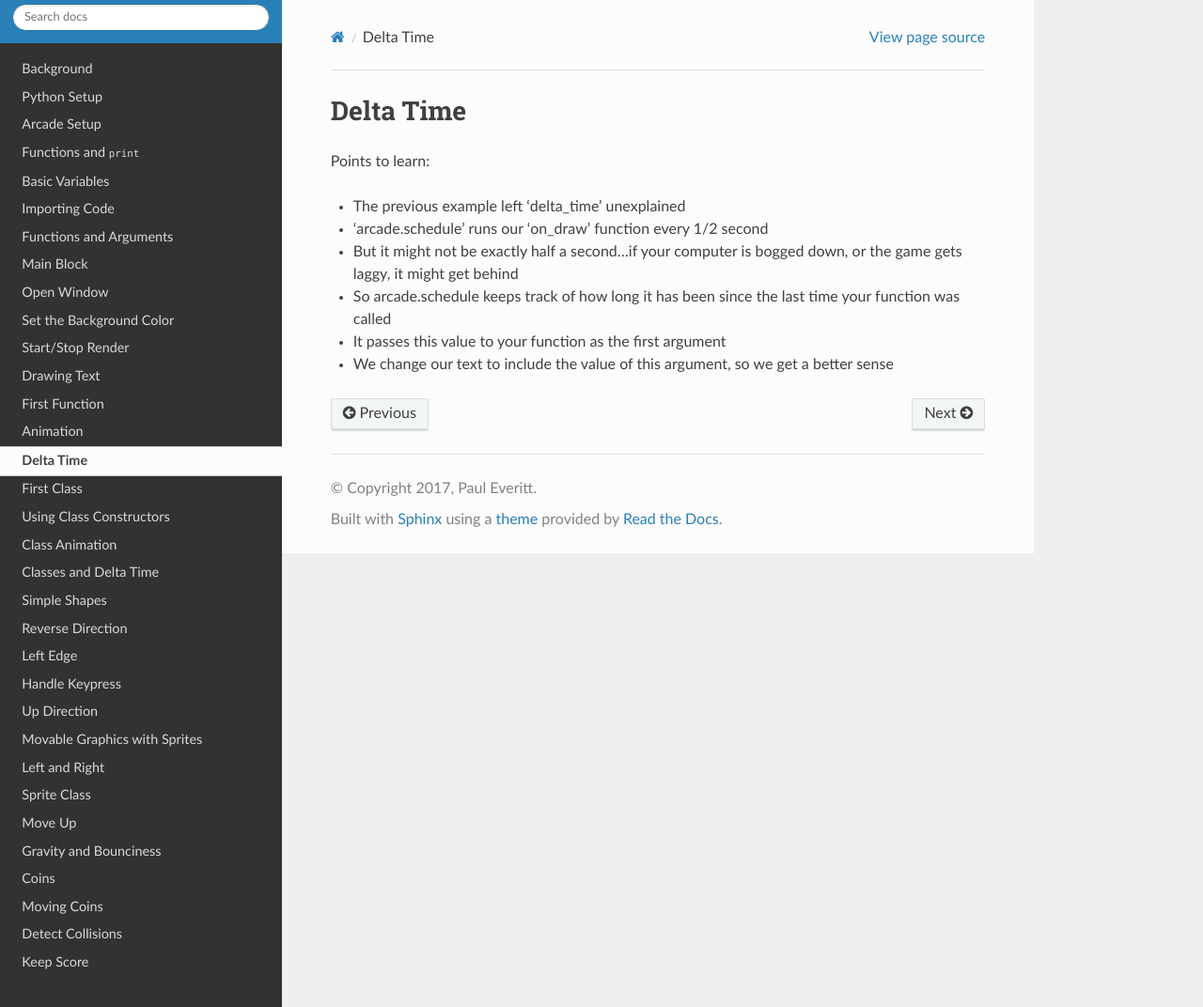
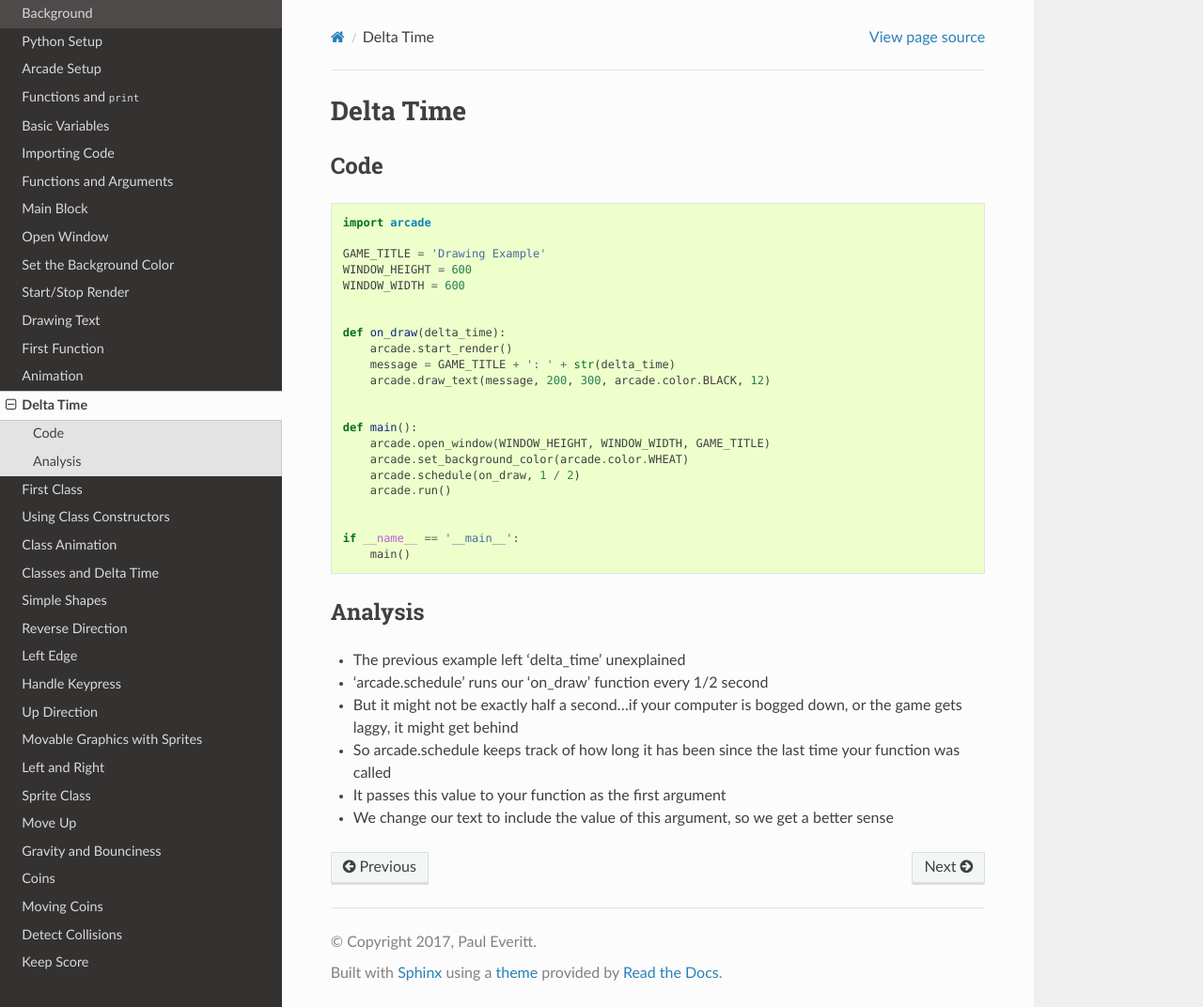
Before and after one commit to pauleveritt/arcade_tutorial, a Sphinx documentation site: the page built from docs/delta_time/index.rst, in a window 1280 px wide and 1072 px high. Shown: the whole window at 94% size. Built offline with Sphinx 7.4.7 and the Read the Docs theme 2.0.0, drawn with Linux system fonts in a browser that asks for light colours.

Commit message:
Couple of game sections.

```diff
--- a/docs/animation/game.py
+++ b/docs/animation/game.py
@@ -11,7 +11,7 @@ def on_draw(delta_time):
 
 
 def main():
-    arcade.open_window(GAME_TITLE, WINDOW_WIDTH, WINDOW_HEIGHT)
+    arcade.open_window(WINDOW_WIDTH, WINDOW_HEIGHT, GAME_TITLE)
     arcade.set_background_color(arcade.color.WHEAT)
     arcade.schedule(on_draw, 1 / 2)
     arcade.finish_render()
--- a/docs/animation/index.rst
+++ b/docs/animation/index.rst
@@ -10,7 +10,13 @@ Animation
 
 Introduction to animation and scheduling with a drawing function.
 
-Points to learn:
+Code
+====
+
+.. literalinclude:: game.py
+
+Analysis
+========
 
 - We moved our drawing into a second function, named 'on_draw'
 
--- a/docs/delta_time/game.py
+++ b/docs/delta_time/game.py
@@ -12,10 +12,11 @@ def on_draw(delta_time):
 
 
 def main():
-    arcade.open_window(GAME_TITLE, WINDOW_HEIGHT, WINDOW_WIDTH)
+    arcade.open_window(WINDOW_HEIGHT, WINDOW_WIDTH, GAME_TITLE)
     arcade.set_background_color(arcade.color.WHEAT)
     arcade.schedule(on_draw, 1 / 2)
     arcade.run()
 
+
 if __name__ == '__main__':
     main()
--- a/docs/delta_time/index.rst
+++ b/docs/delta_time/index.rst
@@ -2,7 +2,13 @@
 Delta Time
 ==========
 
-Points to learn:
+Code
+====
+
+.. literalinclude:: game.py
+
+Analysis
+========
 
 - The previous example left 'delta_time' unexplained
 
```
